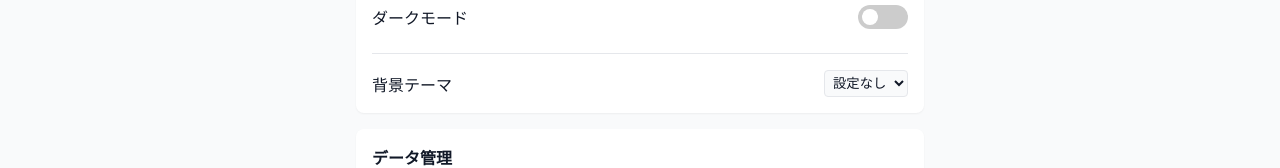
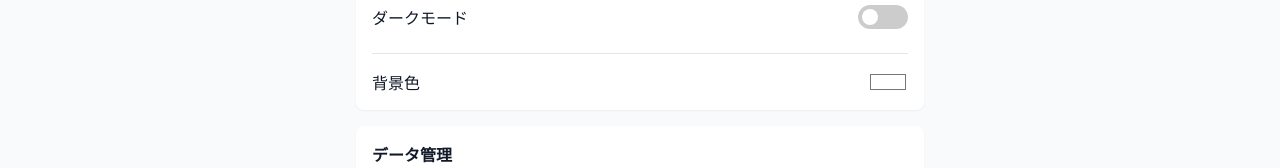
Before and after one commit to ykkf/StudyLog, a React (Vite) app: page / in a window 1280 px wide. Both pictures are taken after a click on the button "Settings". Shown: the part 294-462 px from the top of the page. Built offline with nearby package versions, Linux system fonts and the light colour scheme.

Commit message:
Add files via upload

```diff
--- a/src/context/DataContext.tsx
+++ b/src/context/DataContext.tsx
@@ -20,7 +20,7 @@ interface DataContextType {
     updatePlan: (plan: StudyPlan) => void;
     deletePlan: (planId: string) => void;
     toggleTheme: () => void;
-    setBackgroundTheme: (id: string | undefined) => void;
+    setBackgroundColor: (color: string | undefined) => void;
     importData: (jsonData: string) => boolean;
     resetData: () => void;
 }
@@ -54,15 +54,14 @@ export const DataProvider: React.FC<{ children: React.ReactNode }> = ({ children
 
     // Apply background theme color
     useEffect(() => {
-        const bgTheme = data.themes.find(t => t.id === data.backgroundThemeId);
-        if (bgTheme) {
-            document.documentElement.style.setProperty('--global-theme-color', bgTheme.color);
+        if (data.backgroundColor) {
+            document.documentElement.style.setProperty('--global-theme-color', data.backgroundColor);
             document.documentElement.setAttribute('data-has-bg-theme', 'true');
         } else {
             document.documentElement.style.removeProperty('--global-theme-color');
             document.documentElement.removeAttribute('data-has-bg-theme');
         }
-    }, [data.backgroundThemeId, data.themes]);
+    }, [data.backgroundColor]);
 
     const updateUser = (userUpdates: Partial<User>) => {
         setData(prev => ({ ...prev, user: { ...prev.user, ...userUpdates } }));
@@ -151,8 +150,8 @@ export const DataProvider: React.FC<{ children: React.ReactNode }> = ({ children
         }));
     };
 
-    const setBackgroundTheme = (id: string | undefined) => {
-        setData(prev => ({ ...prev, backgroundThemeId: id }));
+    const setBackgroundColor = (color: string | undefined) => {
+        setData(prev => ({ ...prev, backgroundColor: color }));
     };
 
     const importData = (jsonData: string): boolean => {
@@ -192,7 +191,7 @@ export const DataProvider: React.FC<{ children: React.ReactNode }> = ({ children
             updatePlan,
             deletePlan,
             toggleTheme,
-            setBackgroundTheme,
+            setBackgroundColor,
             importData,
             resetData
         }}>
--- a/src/pages/Settings.tsx
+++ b/src/pages/Settings.tsx
@@ -3,7 +3,7 @@ import { useData } from '../context/DataContext';
 import { storage } from '../utils/storage';
 
 export const Settings = () => {
-    const { data, updateUser, toggleTheme, resetData, importData, setBackgroundTheme } = useData();
+    const { data, updateUser, toggleTheme, resetData, importData, setBackgroundColor } = useData();
     const fileInputRef = useRef<HTMLInputElement>(null);
 
     const [userName, setUserName] = useState(data.user.name);
@@ -111,18 +111,31 @@ export const Settings = () => {
                     </label>
                 </div>
                 <div className="theme-setting" style={{ marginTop: 'var(--spacing-md)', borderTop: '1px solid var(--color-border)', paddingTop: 'var(--spacing-md)' }}>
-                    <span>背景テーマ</span>
-                    <select
-                        value={data.backgroundThemeId || ''}
-                        onChange={(e) => setBackgroundTheme(e.target.value || undefined)}
-                        className="theme-select"
-                        style={{ padding: '4px', borderRadius: '4px', border: '1px solid var(--color-border)', background: 'var(--color-bg-base)', color: 'var(--color-text-main)' }}
-                    >
-                        <option value="">設定なし</option>
-                        {data.themes.map(t => (
-                            <option key={t.id} value={t.id}>{t.title}</option>
-                        ))}
-                    </select>
+                    <span>背景色</span>
+                    <div style={{ display: 'flex', alignItems: 'center', gap: '8px' }}>
+                        {data.backgroundColor && (
+                            <button
+                                onClick={() => setBackgroundColor(undefined)}
+                                style={{ fontSize: '0.8rem', padding: '2px 8px', background: 'none', border: '1px solid var(--color-border)', borderRadius: '4px' }}
+                            >
+                                リセット
+                            </button>
+                        )}
+                        <input
+                            type="color"
+                            value={data.backgroundColor || '#ffffff'}
+                            onChange={(e) => setBackgroundColor(e.target.value)}
+                            style={{
+                                width: '40px',
+                                height: '24px',
+                                padding: 0,
+                                border: 'none',
+                                borderRadius: '4px',
+                                cursor: 'pointer',
+                                background: 'none'
+                            }}
+                        />
+                    </div>
                 </div>
             </div>
 
--- a/src/types/index.ts
+++ b/src/types/index.ts
@@ -47,7 +47,7 @@ export interface AppData {
   records: StudyRecord[];
   plans: StudyPlan[];
   themeMode?: 'light' | 'dark';
-  backgroundThemeId?: string;
+  backgroundColor?: string;
 }
 
 export type Page = 'home' | 'items' | 'record' | 'plan' | 'settings' | 'history';
```
